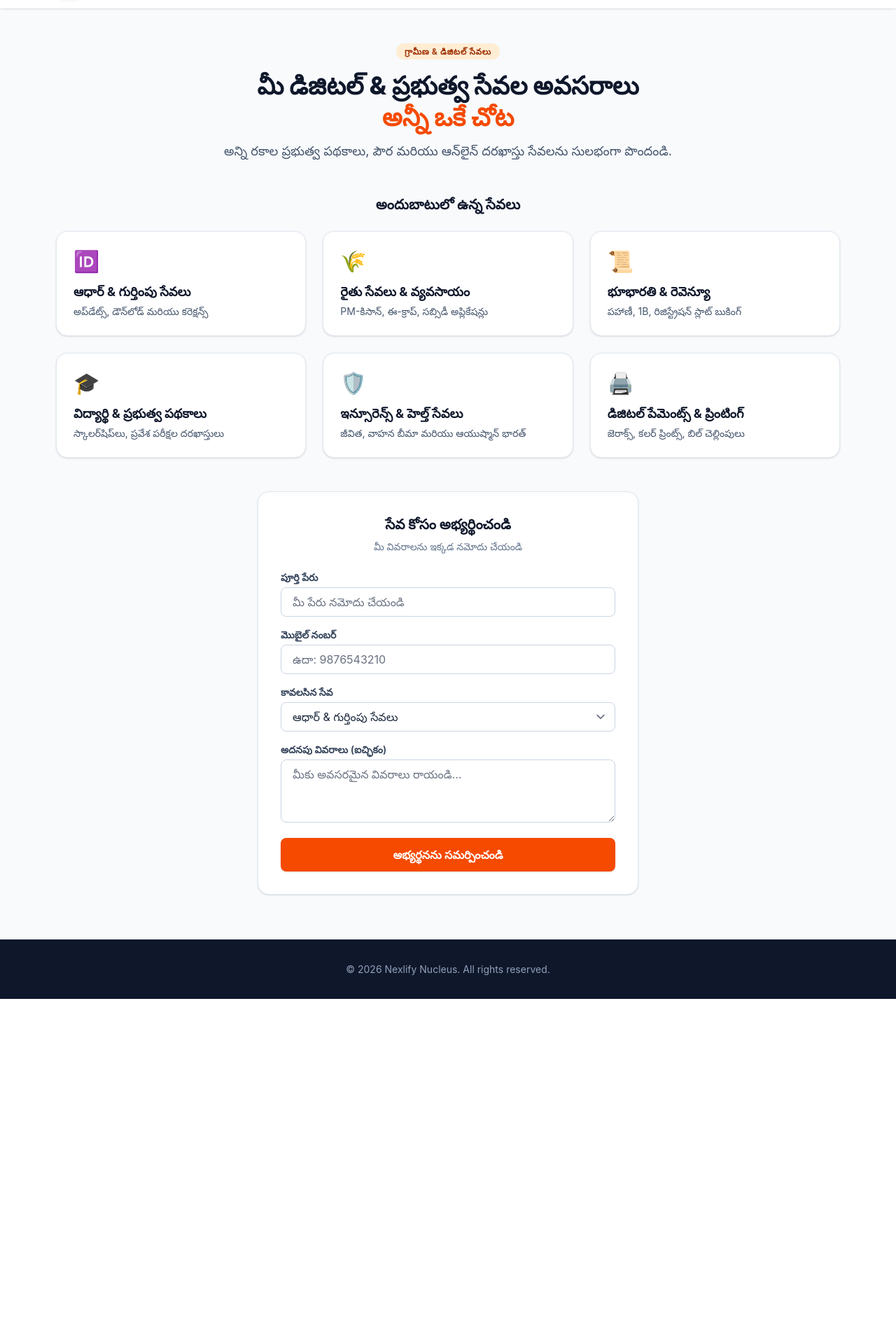
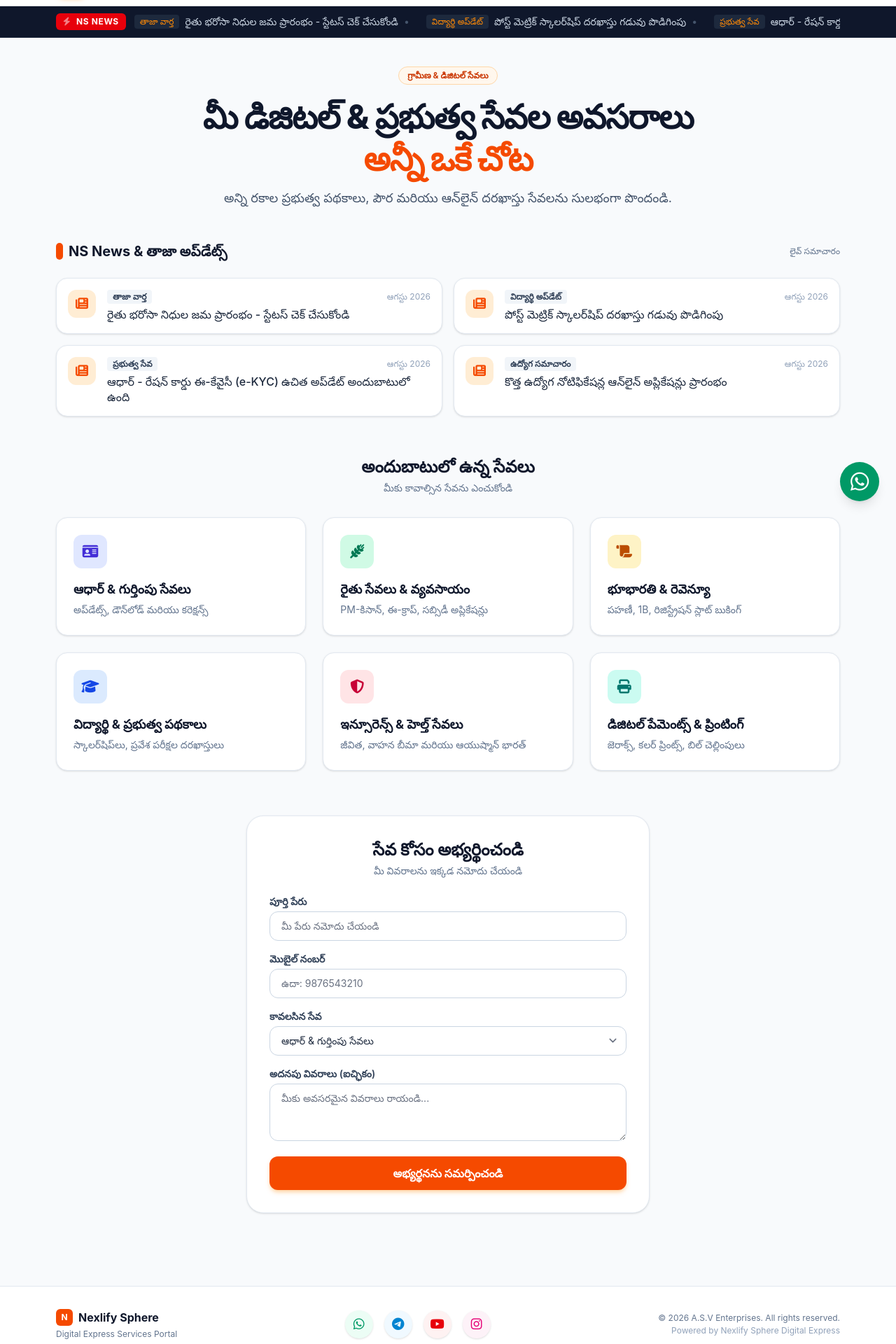
Before and after one commit to Maheshwara2025/nexlify-sphere, a SvelteKit app: page / in a window 1280 px wide. Shown: the part 60-1980 px from the top of the page at 70% size. Before the commit the page ends 1487 px from the top, so only its background shows below. Built offline with nearby package versions, Linux system fonts and the light colour scheme.

Commit message:
Update brand name, add NS News wing and A.S.V Enterprises copyright

```diff
--- a/src/routes/+page.svelte
+++ b/src/routes/+page.svelte
@@ -5,172 +5,362 @@
 	let phone = '';
 	let service_type = 'ఆధార్ & గుర్తింపు సేవలు';
 	let message = '';
-  let loading = false;
-  let statusMessage = '';
-  let isSuccess = false;
+	let statusMsg = '';
+	let isSubmitting = false;
 
+	// NS News Updates List
+	const newsUpdates = [
+		{ id: 1, tag: 'తాజా వార్త', title: 'రైతు భరోసా నిధుల జమ ప్రారంభం - స్టేటస్ చెక్ చేసుకోండి', date: 'ఆగస్టు 2026' },
+		{ id: 2, tag: 'విద్యార్థి అప్‌డేట్', title: 'పోస్ట్ మెట్రిక్ స్కాలర్‌షిప్ దరఖాస్తు గడువు పొడిగింపు', date: 'ఆగస్టు 2026' },
+		{ id: 3, tag: 'ప్రభుత్వ సేవ', title: 'ఆధార్ - రేషన్ కార్డు ఈ-కేవైసీ (e-KYC) ఉచిత అప్‌డేట్ అందుబాటులో ఉంది', date: 'ఆగస్టు 2026' },
+		{ id: 4, tag: 'ఉద్యోగ సమాచారం', title: 'కొత్త ఉద్యోగ నోటిఫికేషన్ల ఆన్‌లైన్ అప్లికేషన్లు ప్రారంభం', date: 'ఆగస్టు 2026' }
+	];
+
+	// Available Services Data
 	const services = [
-    { title: 'ఆధార్ & గుర్తింపు సేవలు', icon: '🆔', desc: 'అప్‌డేట్స్, డౌన్‌లోడ్ మరియు కరెక్షన్స్' },
-    { title: 'రైతు సేవలు & వ్యవసాయం', icon: '🌾', desc: 'PM-కిసాన్, ఈ-క్రాప్, సబ్సిడీ అప్లికేషన్లు' },
-    { title: 'భూభారతి & రెవెన్యూ', icon: '📜', desc: 'పహాణీ, 1B, రిజిస్ట్రేషన్ స్లాట్ బుకింగ్' },
-    { title: 'విద్యార్థి & ప్రభుత్వ పథకాలు', icon: '🎓', desc: 'స్కాలర్‌షిప్‌లు, ప్రవేశ పరీక్షల దరఖాస్తులు' },
-    { title: 'ఇన్సూరెన్స్ & హెల్త్ సేవలు', icon: '🛡️', desc: 'జీవిత, వాహన బీమా మరియు ఆయుష్మాన్ భారత్' },
-    { title: 'డిజిటల్ పేమెంట్స్ & ప్రింటింగ్', icon: '🖨️', desc: 'జెరాక్స్, కలర్ ప్రింట్స్, బిల్ చెల్లింపులు' }
+		{
+			icon: 'fa-id-card',
+			iconBg: 'bg-indigo-100 text-indigo-700',
+			title: 'ఆధార్ & గుర్తింపు సేవలు',
+			desc: 'అప్‌డేట్స్, డౌన్‌లోడ్ మరియు కరెక్షన్స్'
+		},
+		{
+			icon: 'fa-wheat-awn',
+			iconBg: 'bg-emerald-100 text-emerald-700',
+			title: 'రైతు సేవలు & వ్యవసాయం',
+			desc: 'PM-కిసాన్, ఈ-క్రాప్, సబ్సిడీ అప్లికేషన్లు'
+		},
+		{
+			icon: 'fa-scroll',
+			iconBg: 'bg-amber-100 text-amber-700',
+			title: 'భూభారతి & రెవెన్యూ',
+			desc: 'పహణీ, 1B, రిజిస్ట్రేషన్ స్లాట్ బుకింగ్'
+		},
+		{
+			icon: 'fa-graduation-cap',
+			iconBg: 'bg-blue-100 text-blue-700',
+			title: 'విద్యార్థి & ప్రభుత్వ పథకాలు',
+			desc: 'స్కాలర్‌షిప్‌లు, ప్రవేశ పరీక్షల దరఖాస్తులు'
+		},
+		{
+			icon: 'fa-shield-halved',
+			iconBg: 'bg-rose-100 text-rose-700',
+			title: 'ఇన్సూరెన్స్ & హెల్త్ సేవలు',
+			desc: 'జీవిత, వాహన బీమా మరియు ఆయుష్మాన్ భారత్'
+		},
+		{
+			icon: 'fa-print',
+			iconBg: 'bg-teal-100 text-teal-700',
+			title: 'డిజిటల్ పేమెంట్స్ & ప్రింటింగ్',
+			desc: 'జెరాక్స్, కలర్ ప్రింట్స్, బిల్ చెల్లింపులు'
+		}
 	];
 
 	async function handleSubmit() {
 		if (!name || !phone) {
-      statusMessage = 'దయచేసి పేరు మరియు ఫోన్ నంబర్ నమోదు చేయండి.';
-      isSuccess = false;
+			statusMsg = 'దయచేసి పేరు మరియు మొబైల్ నంబర్ నమోదు చేయండి.';
 			return;
 		}
 
-    loading = true;
-    statusMessage = '';
+		isSubmitting = true;
+		statusMsg = '';
 
-    const { error } = await supabase.from('service_requests').insert([
-      { name, phone, service_type, message }
-    ]);
-
-    loading = false;
+		try {
+			const { data, error } = await supabase
+				.from('service_requests')
+				.insert([{ name, phone, service_type, message }]);
 
 			if (error) {
-      statusMessage = 'సమస్య ఎదురైంది: ' + error.message;
-      isSuccess = false;
+				console.error('Supabase error:', error);
+				statusMsg = 'లోపం జరిగింది. దయచేసి మళ్లీ ప్రయత్నించండి.';
 			} else {
-      statusMessage = 'మీ అభ్యర్థన విజయవంతంగా నమోదైంది! మేము త్వరలోనే సంప్రదిస్తాము.';
-      isSuccess = true;
+				statusMsg = 'మీ అభ్యర్థన విజయవంతంగా నమోదైంది! మేము త్వరలోనే సంప్రదిస్తాము.';
 				name = '';
 				phone = '';
 				message = '';
 			}
+		} catch (err) {
+			console.error('Submit error:', err);
+			statusMsg = 'సర్వర్ ఎర్రర్ ఏర్పడింది. దయచేసి మళ్లీ ప్రయత్నించండి.';
+		} finally {
+			isSubmitting = false;
+		}
 	}
 </script>
 
-<div class="min-h-screen bg-slate-50 text-slate-800">
-  <!-- Header -->
-  <header class="bg-white shadow-sm sticky top-0 z-50">
-    <div class="max-w-6xl mx-auto px-4 py-4 flex justify-between items-center">
+<svelte:head>
+	<title>Nexlify Sphere Digital Express | డిజిటల్ సర్వీసెస్ పోర్టల్</title>
+	<link rel="stylesheet" href="https://cdnjs.cloudflare.com/ajax/libs/font-awesome/6.5.1/css/all.min.css" />
+</svelte:head>
+
+<div class="min-h-screen bg-slate-50 text-slate-800 flex flex-col justify-between font-sans">
+	<!-- Top Navigation -->
+	<header class="bg-white border-b border-slate-200 sticky top-0 z-40 shadow-sm">
+		<div class="max-w-6xl mx-auto px-4 py-3 flex items-center justify-between">
 			<div class="flex items-center gap-3">
-        <div class="w-10 h-10 rounded-xl bg-orange-600 text-white font-bold flex items-center justify-center text-xl shadow-md">
+				<div class="w-11 h-11 bg-orange-600 text-white rounded-xl flex items-center justify-center font-bold text-2xl shadow-md shadow-orange-200">
 					N
 				</div>
 				<div>
-          <h1 class="font-bold text-lg leading-none text-slate-900">Nexlify Nucleus</h1>
-          <p class="text-xs text-slate-500 mt-0.5">డిజిటల్ సర్వీసెస్ పోర్టల్</p>
+					<h1 class="text-xl font-bold text-slate-900 tracking-tight leading-none">
+						Nexlify Sphere
+					</h1>
+					<p class="text-xs font-semibold text-orange-600 mt-1">Digital Express</p>
 				</div>
 			</div>
+
+			<div class="flex items-center gap-3">
 				<a
-        href="#apply-form"
-        class="bg-orange-600 hover:bg-orange-700 text-white text-sm font-semibold px-4 py-2 rounded-lg transition shadow-sm"
+					href="#booking-form"
+					class="bg-orange-600 hover:bg-orange-700 text-white px-5 py-2 rounded-xl text-sm font-semibold transition-all shadow-sm hover:shadow active:scale-95"
 				>
 					సర్వీస్ బుకింగ్
 				</a>
 			</div>
+		</div>
 	</header>
 
-  <!-- Hero Section -->
-  <section class="max-w-4xl mx-auto px-4 py-12 text-center">
-    <span class="bg-orange-100 text-orange-800 text-xs font-semibold px-3 py-1 rounded-full uppercase tracking-wider">
-      గ్రామీణ & డిజిటల్ సేవలు
-    </span>
-    <h2 class="text-3xl sm:text-4xl font-extrabold text-slate-900 mt-4 leading-tight">
-      మీ డిజిటల్ & ప్రభుత్వ సేవల అవసరాలు <br class="hidden sm:inline" />
-      <span class="text-orange-600">అన్నీ ఒకే చోట</span>
-    </h2>
-    <p class="text-slate-600 mt-3 text-base sm:text-lg max-w-2xl mx-auto">
-      అన్ని రకాల ప్రభుత్వ పథకాలు, పౌర మరియు ఆన్‌లైన్ దరఖాస్తు సేవలను సులభంగా పొందండి.
-    </p>
-  </section>
-
-  <!-- Services Grid -->
-  <section class="max-w-6xl mx-auto px-4 pb-12">
-    <h3 class="text-xl font-bold text-slate-900 mb-6 text-center">అందుబాటులో ఉన్న సేవలు</h3>
-    <div class="grid grid-cols-1 sm:grid-cols-2 lg:grid-cols-3 gap-6">
-      {#each services as service}
-        <div class="bg-white p-6 rounded-2xl border border-slate-200 shadow-sm hover:shadow-md transition">
-          <div class="text-3xl mb-3">{service.icon}</div>
-          <h4 class="font-bold text-lg text-slate-900">{service.title}</h4>
-          <p class="text-sm text-slate-600 mt-1">{service.desc}</p>
+	<!-- NS News Ticker & Wing -->
+	<section class="bg-slate-900 text-white py-2.5 border-b border-slate-800">
+		<div class="max-w-6xl mx-auto px-4 flex flex-col sm:flex-row items-center gap-3">
+			<div class="flex items-center gap-2 bg-red-600 text-white text-xs font-bold uppercase tracking-wider px-2.5 py-1 rounded-md shrink-0">
+				<i class="fa-solid fa-bolt animate-pulse"></i>
+				<span>NS News</span>
+			</div>
+			<div class="overflow-x-auto whitespace-nowrap text-sm text-slate-300 w-full flex items-center gap-6 no-scrollbar">
+				{#each newsUpdates as news}
+					<div class="flex items-center gap-2 shrink-0">
+						<span class="bg-slate-800 text-orange-400 text-xs px-2 py-0.5 rounded font-medium">{news.tag}</span>
+						<span>{news.title}</span>
+						<span class="text-slate-600">•</span>
 					</div>
 				{/each}
 			</div>
+		</div>
 	</section>
 
-  <!-- Application / Booking Form -->
-  <section id="apply-form" class="max-w-xl mx-auto px-4 pb-16">
-    <div class="bg-white p-6 sm:p-8 rounded-2xl border border-slate-200 shadow-sm">
-      <h3 class="text-xl font-bold text-slate-900 text-center mb-2">సేవ కోసం అభ్యర్థించండి</h3>
-      <p class="text-sm text-slate-500 text-center mb-6">మీ వివరాలను ఇక్కడ నమోదు చేయండి</p>
+	<!-- Main Content Area -->
+	<main class="max-w-6xl mx-auto px-4 py-10 flex-grow w-full">
+		<!-- Hero Section -->
+		<div class="text-center max-w-3xl mx-auto mb-12">
+			<span class="inline-block bg-orange-50 text-orange-700 border border-orange-200 text-xs font-semibold px-3 py-1 rounded-full mb-4">
+				గ్రామీణ & డిజిటల్ సేవలు
+			</span>
+			<h2 class="text-3xl sm:text-4xl lg:text-5xl font-extrabold text-slate-900 tracking-tight leading-tight mb-3">
+				మీ డిజిటల్ & ప్రభుత్వ సేవల అవసరాలు <br />
+				<span class="text-orange-600">అన్నీ ఒకే చోట</span>
+			</h2>
+			<p class="text-slate-600 text-base sm:text-lg">
+				అన్ని రకాల ప్రభుత్వ పథకాలు, పౌర మరియు ఆన్‌లైన్ దరఖాస్తు సేవలను సులభంగా పొందండి.
+			</p>
+		</div>
+
+		<!-- NS News Cards Section -->
+		<div class="mb-14">
+			<div class="flex items-center justify-between mb-6">
+				<div class="flex items-center gap-2">
+					<div class="w-2.5 h-6 bg-orange-600 rounded-full"></div>
+					<h3 class="text-xl font-bold text-slate-900">NS News & తాజా అప్‌డేట్స్</h3>
+				</div>
+				<span class="text-xs text-slate-500 font-medium">లైవ్ సమాచారం</span>
+			</div>
+
+			<div class="grid grid-cols-1 md:grid-cols-2 gap-4">
+				{#each newsUpdates as item}
+					<div class="bg-white border border-slate-200 rounded-2xl p-4 shadow-sm hover:shadow-md transition-all flex items-start gap-4">
+						<div class="w-10 h-10 rounded-xl bg-orange-100 text-orange-600 flex items-center justify-center shrink-0 text-lg">
+							<i class="fa-solid fa-newspaper"></i>
+						</div>
+						<div class="flex-grow">
+							<div class="flex items-center justify-between mb-1">
+								<span class="text-xs font-semibold px-2 py-0.5 rounded bg-slate-100 text-slate-700">{item.tag}</span>
+								<span class="text-xs text-slate-400">{item.date}</span>
+							</div>
+							<p class="text-slate-800 font-medium text-sm sm:text-base leading-snug">{item.title}</p>
+						</div>
+					</div>
+				{/each}
+			</div>
+		</div>
+
+		<!-- Services Grid -->
+		<div class="mb-16">
+			<div class="text-center mb-8">
+				<h3 class="text-2xl font-bold text-slate-900">అందుబాటులో ఉన్న సేవలు</h3>
+				<p class="text-sm text-slate-500 mt-1">మీకు కావాల్సిన సేవను ఎంచుకోండి</p>
+			</div>
+
+			<div class="grid grid-cols-1 sm:grid-cols-2 lg:grid-cols-3 gap-6">
+				{#each services as s}
+					<div class="bg-white border border-slate-200 rounded-2xl p-6 shadow-sm hover:shadow-md transition-all group">
+						<div class="w-12 h-12 rounded-xl {s.iconBg} flex items-center justify-center text-xl mb-4 group-hover:scale-105 transition-transform">
+							<i class="fa-solid {s.icon}"></i>
+						</div>
+						<h4 class="text-lg font-bold text-slate-900 mb-1">{s.title}</h4>
+						<p class="text-sm text-slate-500 leading-relaxed">{s.desc}</p>
+					</div>
+				{/each}
+			</div>
+		</div>
+
+		<!-- Service Request / Booking Form -->
+		<div id="booking-form" class="max-w-xl mx-auto bg-white border border-slate-200 rounded-3xl p-6 sm:p-8 shadow-sm">
+			<div class="text-center mb-6">
+				<h3 class="text-2xl font-bold text-slate-900">సేవ కోసం అభ్యర్థించండి</h3>
+				<p class="text-sm text-slate-500 mt-1">మీ వివరాలను ఇక్కడ నమోదు చేయండి</p>
+			</div>
 
 			<form on:submit|preventDefault={handleSubmit} class="space-y-4">
 				<div>
-          <label class="block text-sm font-semibold text-slate-700 mb-1" for="name">పూర్తి పేరు</label>
+					<label for="name" class="block text-sm font-semibold text-slate-700 mb-1">పూర్తి పేరు</label>
 					<input
 						id="name"
 						type="text"
 						bind:value={name}
 						placeholder="మీ పేరు నమోదు చేయండి"
-            class="w-full px-4 py-2 border border-slate-300 rounded-lg focus:ring-2 focus:ring-orange-500 focus:outline-none"
+						class="w-full px-4 py-2.5 rounded-xl border border-slate-300 focus:outline-none focus:ring-2 focus:ring-orange-500 focus:border-transparent text-sm"
 						required
 					/>
 				</div>
 
 				<div>
-          <label class="block text-sm font-semibold text-slate-700 mb-1" for="phone">మొబైల్ నంబర్</label>
+					<label for="phone" class="block text-sm font-semibold text-slate-700 mb-1">మొబైల్ నంబర్</label>
 					<input
 						id="phone"
 						type="tel"
 						bind:value={phone}
 						placeholder="ఉదా: 9876543210"
-            class="w-full px-4 py-2 border border-slate-300 rounded-lg focus:ring-2 focus:ring-orange-500 focus:outline-none"
+						class="w-full px-4 py-2.5 rounded-xl border border-slate-300 focus:outline-none focus:ring-2 focus:ring-orange-500 focus:border-transparent text-sm"
 						required
 					/>
 				</div>
 
 				<div>
-          <label class="block text-sm font-semibold text-slate-700 mb-1" for="service_type">కావలసిన సేవ</label>
+					<label for="service" class="block text-sm font-semibold text-slate-700 mb-1">కావలసిన సేవ</label>
 					<select
-            id="service_type"
+						id="service"
 						bind:value={service_type}
-            class="w-full px-4 py-2 border border-slate-300 rounded-lg focus:ring-2 focus:ring-orange-500 focus:outline-none"
+						class="w-full px-4 py-2.5 rounded-xl border border-slate-300 focus:outline-none focus:ring-2 focus:ring-orange-500 focus:border-transparent text-sm bg-white"
 					>
-            {#each services as service}
-              <option value={service.title}>{service.title}</option>
-            {/each}
+						<option value="ఆధార్ & గుర్తింపు సేవలు">ఆధార్ & గుర్తింపు సేవలు</option>
+						<option value="రైతు సేవలు & వ్యవసాయం">రైతు సేవలు & వ్యవసాయం</option>
+						<option value="భూభారతి & రెవెన్యూ">భూభారతి & రెవెన్యూ</option>
+						<option value="విద్యార్థి & ప్రభుత్వ పథకాలు">విద్యార్థి & ప్రభుత్వ పథకాలు</option>
+						<option value="ఇన్సూరెన్స్ & హెల్త్ సేవలు">ఇన్సూరెన్స్ & హెల్త్ సేవలు</option>
+						<option value="డిజిటల్ పేమెంట్స్ & ప్రింటింగ్">డిజిటల్ పేమెంట్స్ & ప్రింటింగ్</option>
+						<option value="ఇతర సేవలు">ఇతర సేవలు</option>
 					</select>
 				</div>
 
 				<div>
-          <label class="block text-sm font-semibold text-slate-700 mb-1" for="message">అదనపు వివరాలు (ఐచ్ఛికం)</label>
+					<label for="message" class="block text-sm font-semibold text-slate-700 mb-1">అదనపు వివరాలు (ఐచ్ఛికం)</label>
 					<textarea
 						id="message"
 						bind:value={message}
 						rows="3"
 						placeholder="మీకు అవసరమైన వివరాలు రాయండి..."
-            class="w-full px-4 py-2 border border-slate-300 rounded-lg focus:ring-2 focus:ring-orange-500 focus:outline-none"
+						class="w-full px-4 py-2.5 rounded-xl border border-slate-300 focus:outline-none focus:ring-2 focus:ring-orange-500 focus:border-transparent text-sm"
 					></textarea>
 				</div>
 
-        {#if statusMessage}
-          <div class={`p-3 rounded-lg text-sm text-center font-medium ${isSuccess ? 'bg-emerald-100 text-emerald-800' : 'bg-rose-100 text-rose-800'}`}>
-            {statusMessage}
+				{#if statusMsg}
+					<div class="p-3 rounded-xl text-sm font-medium text-center {statusMsg.includes('విజయవంతంగా') ? 'bg-emerald-50 text-emerald-700 border border-emerald-200' : 'bg-rose-50 text-rose-700 border border-rose-200'}">
+						{statusMsg}
 					</div>
 				{/if}
 
 				<button
 					type="submit"
-          disabled={loading}
-          class="w-full bg-orange-600 hover:bg-orange-700 text-white font-semibold py-3 rounded-lg shadow-sm transition disabled:opacity-50"
+					disabled={isSubmitting}
+					class="w-full bg-orange-600 hover:bg-orange-700 active:bg-orange-800 disabled:opacity-50 text-white font-bold py-3 px-4 rounded-xl transition-all shadow-md shadow-orange-200"
 				>
-          {loading ? 'సమర్పిస్తోంది...' : 'అభ్యర్థనను సమర్పించండి'}
+					{isSubmitting ? 'నమోదు అవుతోంది...' : 'అభ్యర్థనను సమర్పించండి'}
 				</button>
 			</form>
 		</div>
-  </section>
+	</main>
 
-  <!-- Footer -->
-  <footer class="bg-slate-900 text-slate-400 py-8 text-center text-sm border-t border-slate-800">
-    <p>© {new Date().getFullYear()} Nexlify Nucleus. All rights reserved.</p>
+	<!-- Footer with Social Media Links and A.S.V Enterprises Copyright -->
+	<footer class="bg-white border-t border-slate-200 mt-16 py-8 text-slate-600">
+		<div class="max-w-6xl mx-auto px-4 flex flex-col md:flex-row items-center justify-between gap-6">
+			<!-- Brand Info -->
+			<div class="text-center md:text-left">
+				<div class="flex items-center justify-center md:justify-start gap-2 mb-1">
+					<div class="w-6 h-6 bg-orange-600 text-white rounded-md flex items-center justify-center font-bold text-xs">
+						N
+					</div>
+					<span class="font-bold text-slate-900">Nexlify Sphere</span>
+				</div>
+				<p class="text-xs text-slate-500">Digital Express Services Portal</p>
+			</div>
+
+			<!-- Social Media Links -->
+			<div class="flex items-center gap-4">
+				<a
+					href="https://wa.me/919949122402"
+					target="_blank"
+					rel="noreferrer"
+					class="w-10 h-10 rounded-full bg-emerald-50 text-emerald-600 hover:bg-emerald-600 hover:text-white flex items-center justify-center transition-all shadow-sm"
+					title="WhatsApp"
+				>
+					<i class="fa-brands fa-whatsapp text-lg"></i>
+				</a>
+				<a
+					href="https://t.me"
+					target="_blank"
+					rel="noreferrer"
+					class="w-10 h-10 rounded-full bg-sky-50 text-sky-600 hover:bg-sky-600 hover:text-white flex items-center justify-center transition-all shadow-sm"
+					title="Telegram"
+				>
+					<i class="fa-brands fa-telegram text-lg"></i>
+				</a>
+				<a
+					href="https://youtube.com"
+					target="_blank"
+					rel="noreferrer"
+					class="w-10 h-10 rounded-full bg-red-50 text-red-600 hover:bg-red-600 hover:text-white flex items-center justify-center transition-all shadow-sm"
+					title="YouTube"
+				>
+					<i class="fa-brands fa-youtube text-lg"></i>
+				</a>
+				<a
+					href="https://instagram.com"
+					target="_blank"
+					rel="noreferrer"
+					class="w-10 h-10 rounded-full bg-pink-50 text-pink-600 hover:bg-pink-600 hover:text-white flex items-center justify-center transition-all shadow-sm"
+					title="Instagram"
+				>
+					<i class="fa-brands fa-instagram text-lg"></i>
+				</a>
+			</div>
+
+			<!-- Copyright Info -->
+			<div class="text-center md:text-right text-xs text-slate-500">
+				<p>© 2026 A.S.V Enterprises. All rights reserved.</p>
+				<p class="mt-0.5 text-slate-400">Powered by Nexlify Sphere Digital Express</p>
+			</div>
+		</div>
 	</footer>
+
+	<!-- Floating WhatsApp Quick Button -->
+	<a
+		href="https://wa.me/919949122402"
+		target="_blank"
+		rel="noreferrer"
+		class="fixed bottom-6 right-6 bg-emerald-600 hover:bg-emerald-700 text-white w-14 h-14 rounded-full flex items-center justify-center shadow-lg hover:shadow-xl transition-all z-50 hover:scale-110 active:scale-95"
+		title="WhatsApp లో చాట్ చేయండి"
+	>
+		<i class="fa-brands fa-whatsapp text-3xl"></i>
+	</a>
 </div>
+
+<style>
+	/* Hide horizontal scrollbar for news ticker */
+	.no-scrollbar::-webkit-scrollbar {
+		display: none;
+	}
+	.no-scrollbar {
+		-ms-overflow-style: none;
+		scrollbar-width: none;
+	}
+</style>
```
Lines whose indentation alone changed are shown as unchanged.
